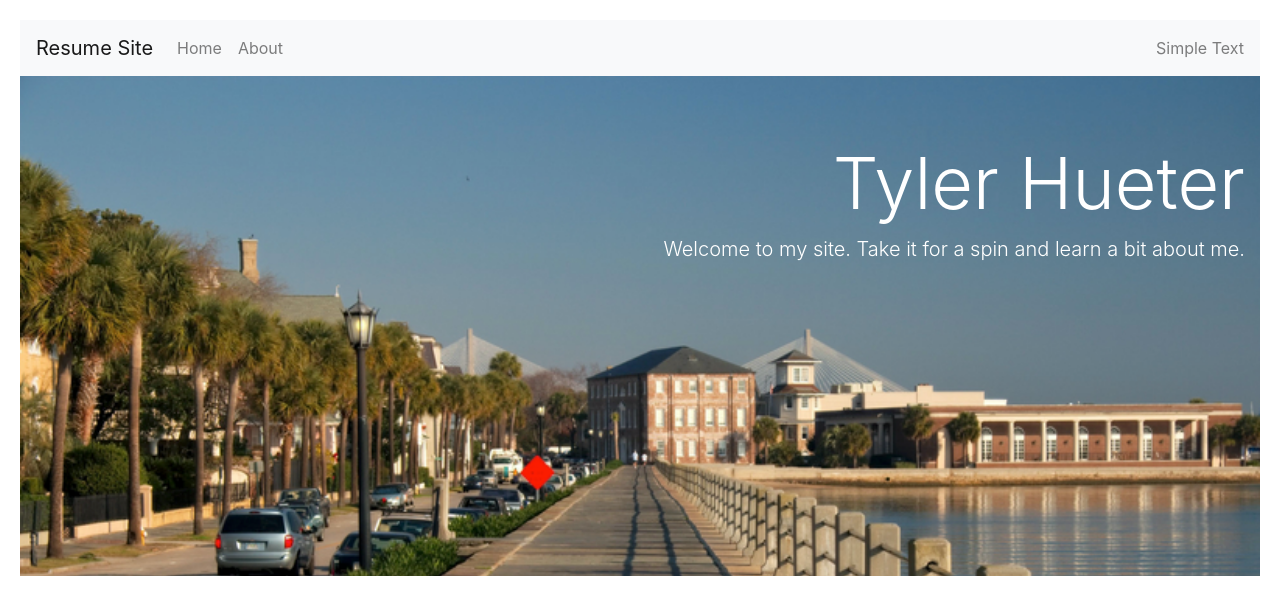
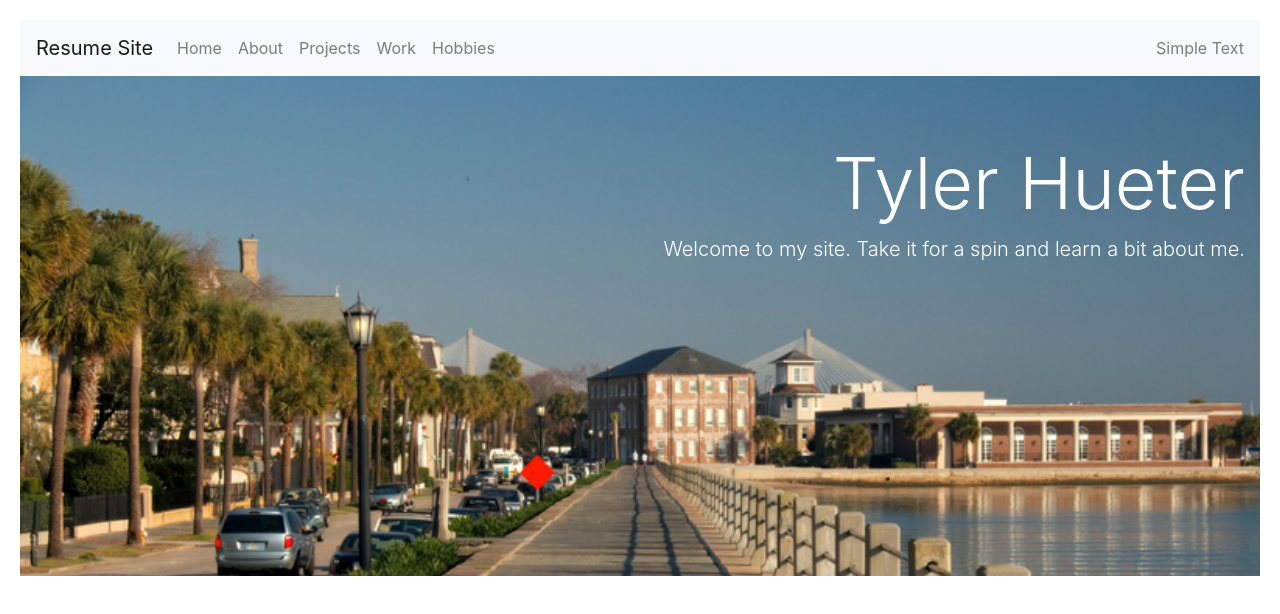
Before and after one commit to ethueter/ethueterResume, a Next.js app: page / in a window 1280 px wide. Shown: the top 614 px of the page. Built offline with nearby package versions, Linux system fonts and the light colour scheme.

Commit message:
update Nav

```diff
--- a/components/Nav.js
+++ b/components/Nav.js
@@ -29,6 +29,21 @@ const Example = (props) => {
                     <NavLink>About</NavLink>
                 </Link>
               </NavItem>
+            <NavItem>
+              <Link href="/projects">
+                <NavLink>Projects</NavLink>
+              </Link>
+            </NavItem>
+            <NavItem>
+              <Link href="/work">
+                <NavLink>Work</NavLink>
+              </Link>
+            </NavItem>
+            <NavItem>
+              <Link href="/hobbies">
+                <NavLink>Hobbies</NavLink>
+              </Link>
+            </NavItem>
             </Nav>
             <NavbarText>Simple Text</NavbarText>
         </Navbar>
```
